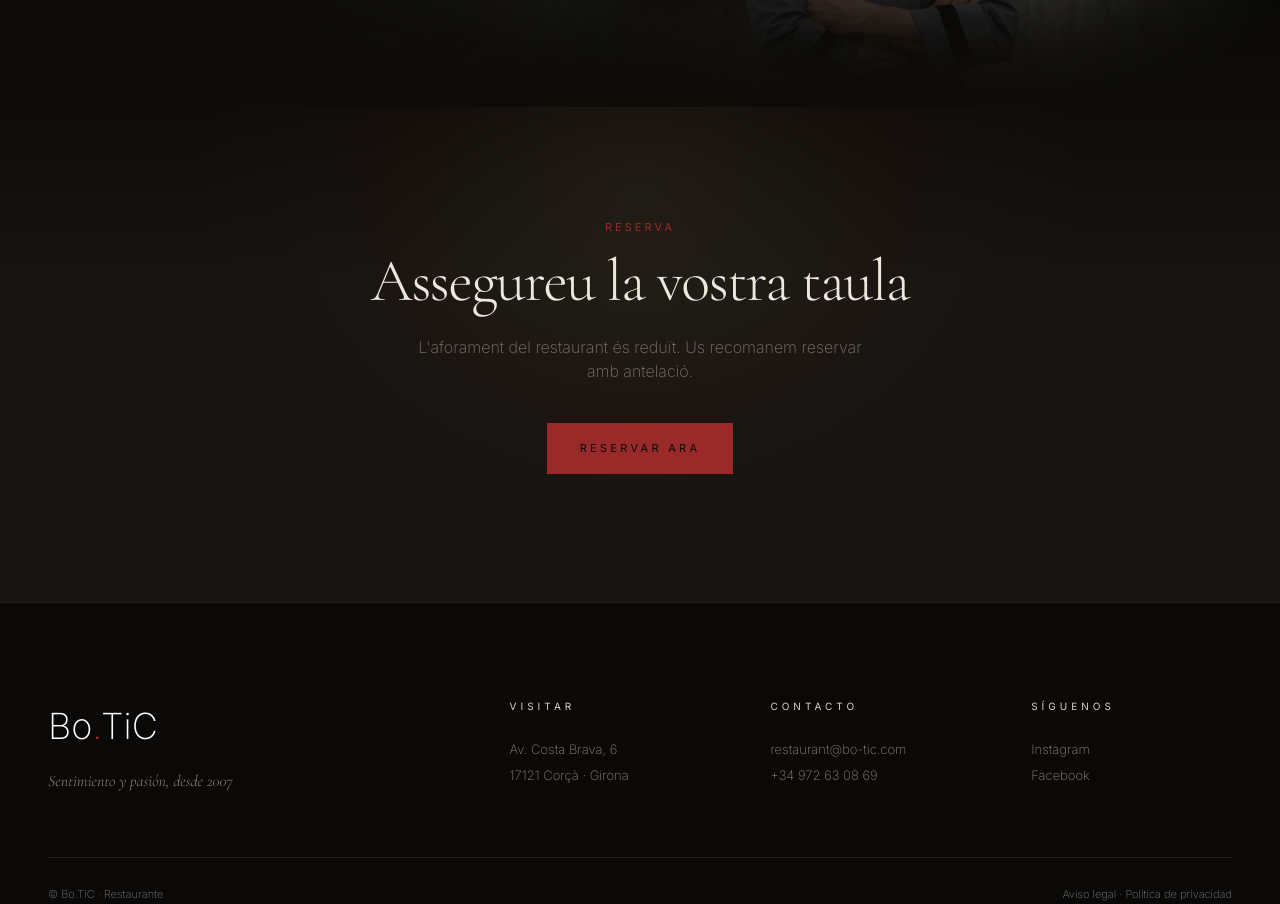
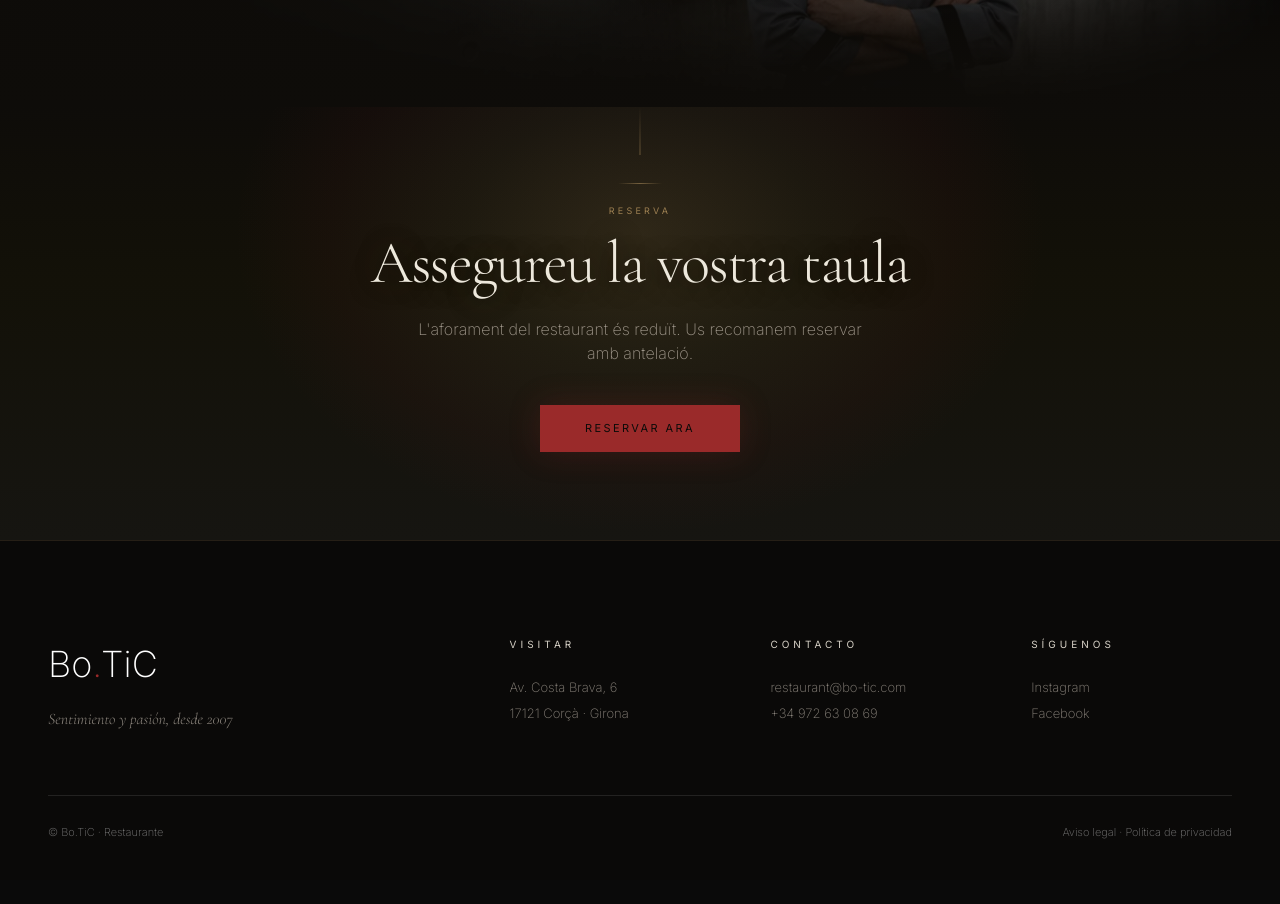
Before and after one commit to SpankyGi/Botic1, a React (Vite) app: page / in a window 1280 px wide. Shown: the part 2593-3497 px from the top of the page. After the commit the page ends 3473 px from the top, so only its background shows below. Built offline with nearby package versions, Linux system fonts and the light colour scheme.

Commit message:
refine: home CTA section — stronger glow, entry line, ornament, tighter padding, refined type

```diff
--- a/src/index.css
+++ b/src/index.css
@@ -1701,27 +1701,73 @@ nav.main.scrolled {
 /* ====== HOME RESERVA CTA ====== */
 .home-reserva-cta {
   position: relative;
-  background: linear-gradient(180deg, #0e0c09 0%, #161511 35%, #161511 100%);
-  padding: 112px 0 128px;
+  background: linear-gradient(180deg, #0e0c09 0%, #131108 40%, #161511 100%);
+  padding: 76px 0 88px;
   text-align: center;
   overflow: hidden;
 }
+
+/* Glow radial daurat — més present */
 .home-reserva-cta::before {
   content: '';
   position: absolute;
-  top: -60px; left: 50%; transform: translateX(-50%);
-  width: 900px; height: 520px;
-  background: radial-gradient(ellipse at 50% 28%,
-    rgba(201,164,106,0.08) 0%,
-    rgba(154,42,42,0.04) 42%,
+  top: -30px; left: 50%; transform: translateX(-50%);
+  width: 820px; height: 460px;
+  background: radial-gradient(ellipse at 50% 34%,
+    rgba(201,164,106,0.16) 0%,
+    rgba(201,164,106,0.07) 30%,
+    rgba(154,42,42,0.05) 54%,
     transparent 70%);
   pointer-events: none;
   z-index: 0;
 }
-.home-reserva-cta .container-max { position: relative; z-index: 1; }
-.home-reserva-cta .label { letter-spacing: 0.28em; }
-.home-reserva-cta h2 { text-shadow: 0 0 80px rgba(201,164,106,0.06); }
-.home-reserva-cta p  { color: rgba(138,130,120,0.88); }
+
+/* Línia vertical d'entrada des de la part superior */
+.home-reserva-cta::after {
+  content: '';
+  position: absolute;
+  top: 0; left: 50%; transform: translateX(-50%);
+  width: 1px; height: 48px;
+  background: linear-gradient(to bottom, transparent, rgba(201,164,106,0.42));
+  pointer-events: none;
+  z-index: 1;
+}
+
+.home-reserva-cta .container-max {
+  position: relative;
+  z-index: 1;
+}
+
+/* Ornament horitzontal sobre el label */
+.home-reserva-cta .container-max::before {
+  content: '';
+  display: block;
+  width: 44px; height: 1px;
+  background: linear-gradient(to right,
+    transparent, rgba(201,164,106,0.48), transparent);
+  margin: 0 auto 20px;
+}
+
+.home-reserva-cta .label {
+  letter-spacing: 0.36em;
+  font-size: 9px;
+  color: rgba(201,164,106,0.72);
+}
+.home-reserva-cta h2 {
+  color: #EDE8DC;
+  text-shadow:
+    0 0 56px rgba(201,164,106,0.18),
+    0 2px 24px rgba(14,12,9,0.55);
+}
+.home-reserva-cta p { color: rgba(168,160,148,0.92); }
+
+/* Botó principal amb més pes en aquest context */
+.home-reserva-cta .btn-gold {
+  padding: 14px 44px;
+  letter-spacing: 0.22em;
+  font-size: 11px;
+  box-shadow: 0 0 32px rgba(154,42,42,0.22);
+}
 
 /* ====== FOOTER ====== */
 footer.botic-footer {
```
